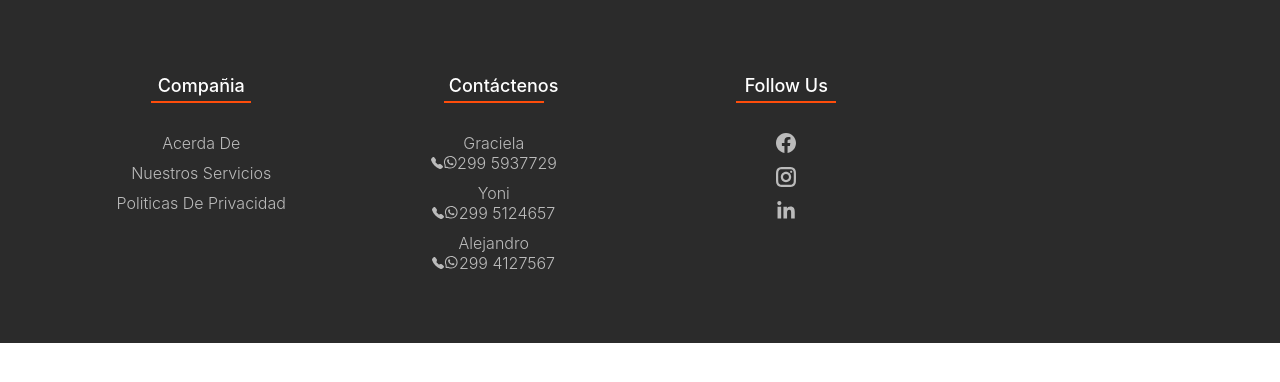
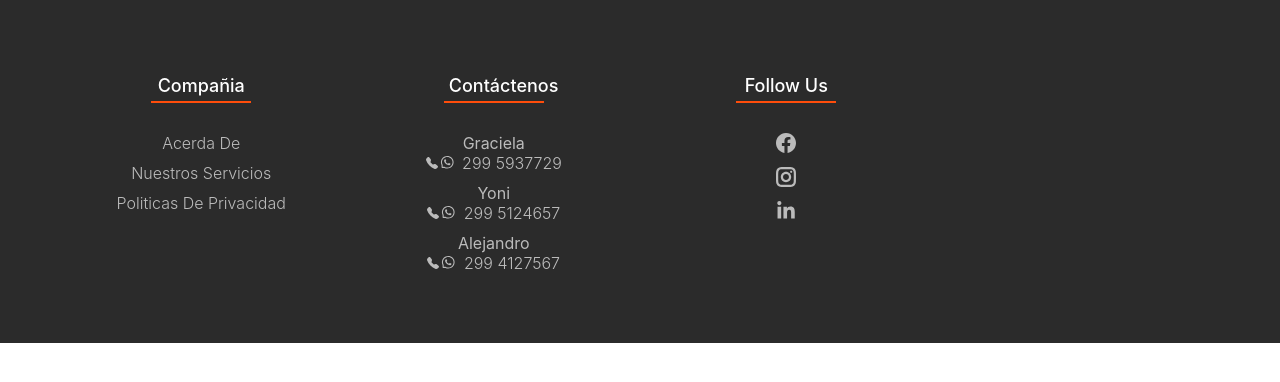
Before and after one commit to CesarAlcoholado/ParcelPlus, a React (Create React App) app in the folder client/: page /Home in a window 1280 px wide. Shown: the top 382 px of the page. Built offline with nearby package versions, Linux system fonts and the light colour scheme.

Commit message:
Update Footer

```diff
--- a/client/src/components/Footer/footer.jsx
+++ b/client/src/components/Footer/footer.jsx
@@ -4,7 +4,7 @@ import { BsFacebook } from "react-icons/bs";
 import { GrInstagram } from "react-icons/gr";
 import { FaLinkedinIn } from "react-icons/fa";
 import { BsFillTelephoneFill } from "react-icons/bs";
-import { AiOutlineWhatsApp} from "react-icons/ai";
+import { AiOutlineWhatsApp } from "react-icons/ai";
 
 export default function Footer() {
   return (
@@ -29,26 +29,26 @@ export default function Footer() {
             <h4>Contáctenos</h4>
             <ul>
               <li>
-                <a>Graciela</a>
+                <div className={styles.contact}>Graciela</div>
                 <a href="https://api.whatsapp.com/send?phone=2995937729">
                   <BsFillTelephoneFill size="12px" />
-                  <AiOutlineWhatsApp size="14.5px" />
+                  <AiOutlineWhatsApp size="14.5px" className={styles.number} />
                   299 5937729
                 </a>
               </li>
               <li>
-                <a>Yoni</a>
+                <div className={styles.contact}>Yoni</div>
                 <a href="https://api.whatsapp.com/send?phone=2995124657">
                   <BsFillTelephoneFill size="12px" />
-                  <AiOutlineWhatsApp size="14.5px" />
+                  <AiOutlineWhatsApp size="14.5px" className={styles.number} />
                   299 5124657
                 </a>
               </li>
               <li>
-                <a>Alejandro</a>
+                <div className={styles.contact}>Alejandro</div>
                 <a href="https://api.whatsapp.com/send?phone=2994127567">
                   <BsFillTelephoneFill size="12px" />
-                  <AiOutlineWhatsApp size="14.5px" />
+                  <AiOutlineWhatsApp size="14.5px" className={styles.number} />
                   299 4127567
                 </a>
               </li>
--- a/client/src/components/Footer/footer.module.css
+++ b/client/src/components/Footer/footer.module.css
@@ -7,7 +7,7 @@
   max-width: 1170px;
   margin: auto;
 }
-.row{
+.row {
   display: flex;
   flex-wrap: wrap;
 }
@@ -19,12 +19,12 @@ ul {
   background-color: #2b2b2b;
   padding: 70px 0;
 }
-.footer_col{
+.footer_col {
   width: 25%;
   padding: 0 15px;
 }
-.footer_col h4{
-    width:100px;
+.footer_col h4 {
+  width: 100px;
   font-size: 18px;
   color: #ffffff;
   text-transform: capitalize;
@@ -36,35 +36,43 @@ ul {
   padding: 5px;
 }
 
-.footer_col ul li:not(:last-child){
+.footer_col ul li:not(:last-child) {
   margin-bottom: 10px;
 }
 
-.footer_col ul li a{
+.footer_col ul li a {
   font-size: 16px;
   text-transform: capitalize;
-    color: #ffffff;
   text-decoration: none;
   font-weight: 300;
   color: #bbbbbb;
   display: block;
   transition: all 0.3s ease;
 }
-.footer_col ul li a:hover{
+.footer_col ul li a:hover {
   color: #ffffff;
   padding-left: 8px;
 }
+.number{
+    margin-right: 8px;
+    margin-left: 2px;
+}
+.contact{
+    font-size: 16px;
+    color: #bbbbbb;
+    display: block;
+}
 
 /*responsive*/
-@media(max-width: 768px){
-    .footer_col{
+@media (max-width: 768px) {
+  .footer_col {
     width: 50%;
     margin-bottom: 30px;
   }
 }
 
-@media(max-width: 480px){
-    .footer_col{
+@media (max-width: 480px) {
+  .footer_col {
     width: 100%;
   }
 }
```
Lines whose indentation alone changed are shown as unchanged.
